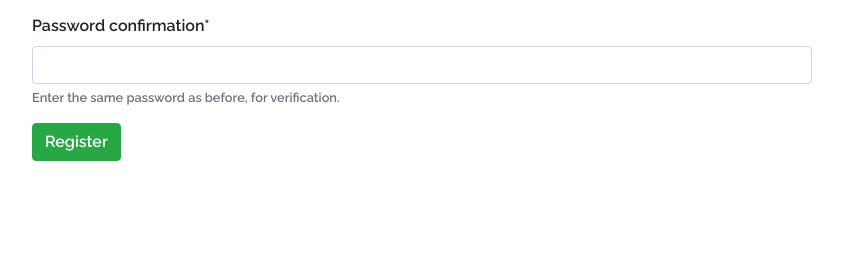
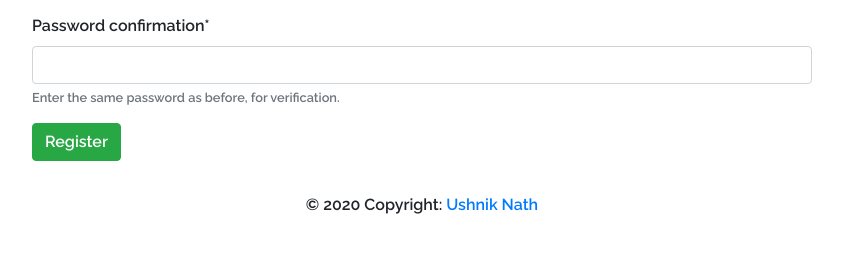
Before and after one commit to SPUTnik-42/piedpiper, a Django app: page /register/ in a window 1280 px wide. Shown: the part 530-800 px from the top of the page, without its empty margins (218-1061 px from the left). Run offline with Django 3.2, Linux system fonts and the light colour scheme; some libraries are stand-ins or nearby versions.

Commit message:
added footer

```diff
--- a/pp_index/templates/ppcards.html
+++ b/pp_index/templates/ppcards.html
@@ -73,6 +73,5 @@
 
 
 
-
 </body>
 </html>
--- a/register/templates/signup.html
+++ b/register/templates/signup.html
@@ -45,5 +45,16 @@
     </form>
 
 
+    <footer class="page-footer font-small blue">
+
+      <!-- Copyright -->
+      <div class="footer-copyright text-center py-3">© 2020 Copyright:
+        <a href="#">Ushnik Nath</a>
+      </div>
+      <!-- Copyright -->
+
+    </footer>
+
+
   </body>
 </html>
```
Also changed, not shown: pp_index/templates/checkout.html (+11 -0 lines), pp_index/templates/index.html (+8 -0 lines), pp_index/templates/product.html (+10 -0 lines), register/templates/registration/login.html (+11 -0 lines).
